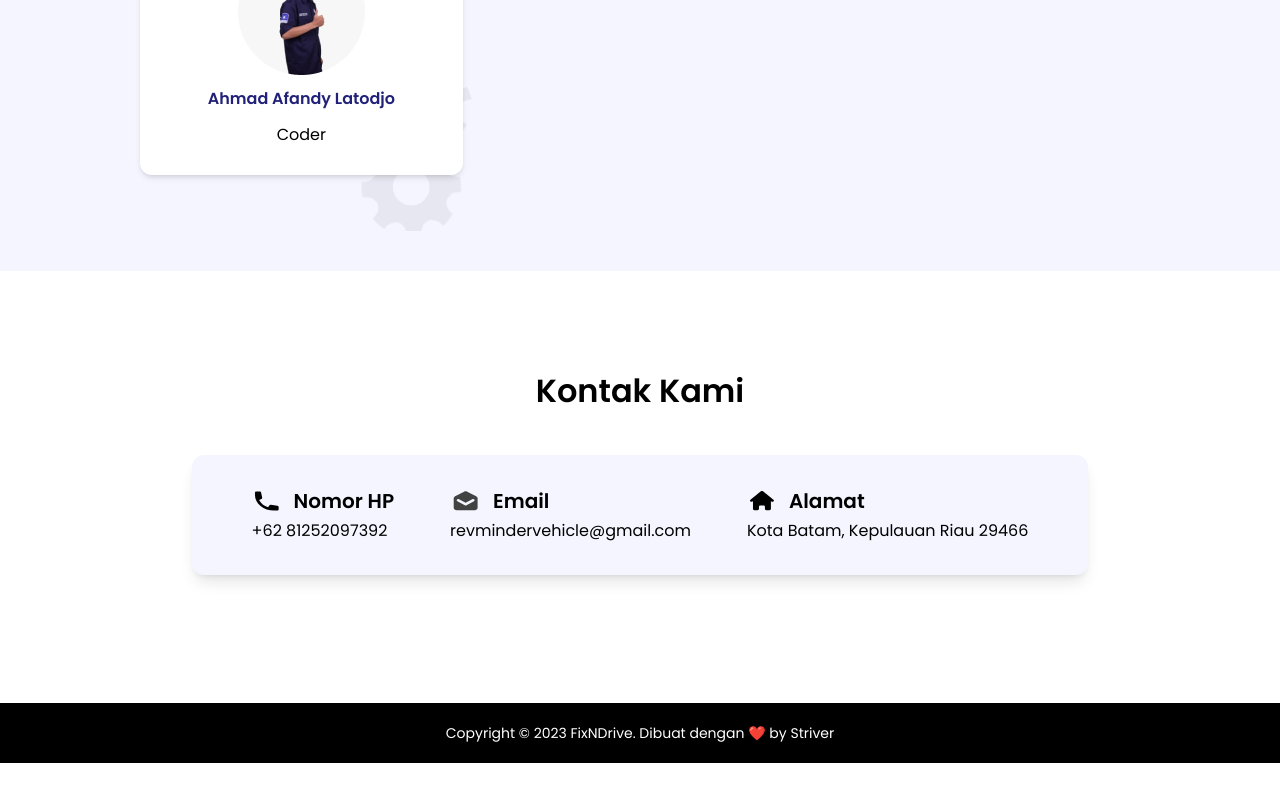
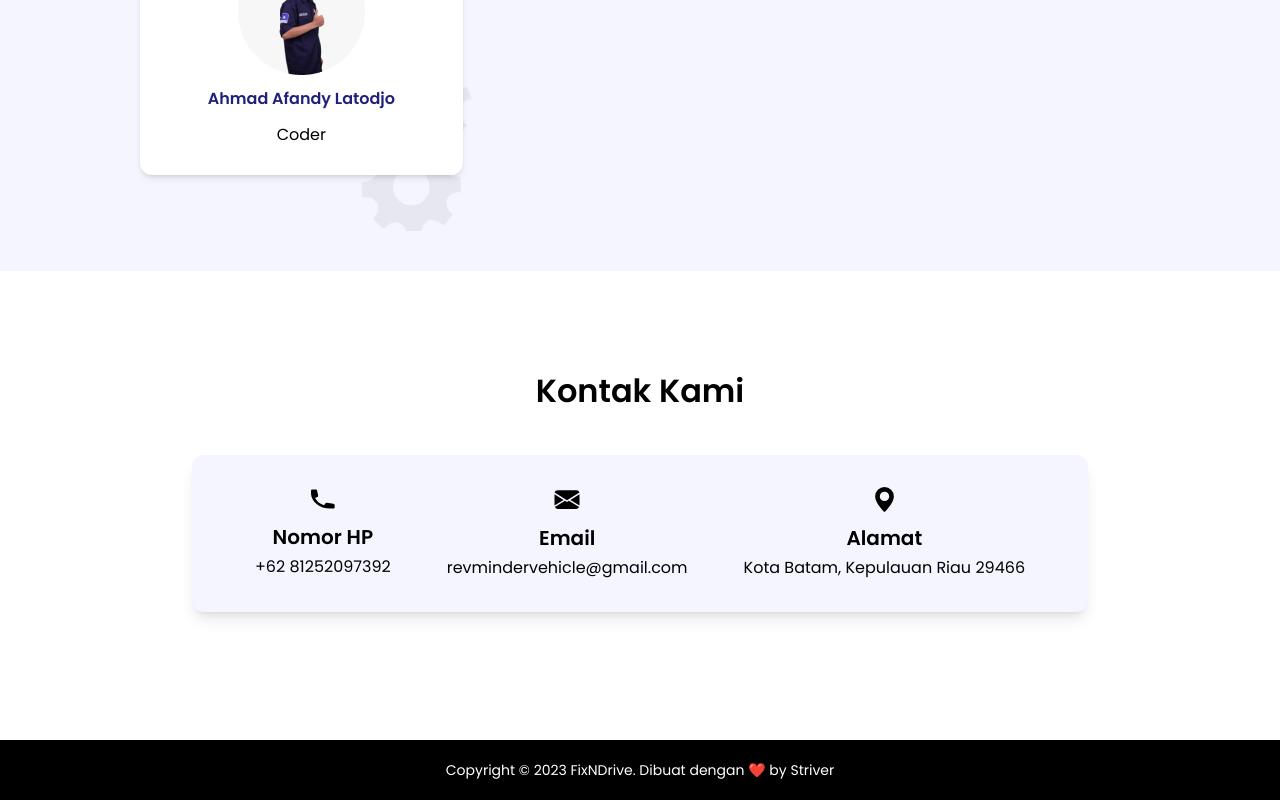
Before and after one commit to dwinandar/RevMinder, a React (Vite) app: page / in a window 1280 px wide. Shown: the part 5048-5848 px from the top of the page. Before the commit the page ends 5811 px from the top, so only its background shows below. Built offline with nearby package versions, Linux system fonts and the light colour scheme.

Commit message:
Merapihkan dan merubah icon pada menu contact di landing page

```diff
--- a/src/App.jsx
+++ b/src/App.jsx
@@ -3,13 +3,17 @@ import Home from "./pages/Home";
 import Dashboard from "./components/Dashboard";
 import { useState } from "react";
 import ListMotor from "./components/ListMotor";
-import ListMobil from "./components/ListMobil"
+import ListMobil from "./components/ListMobil";
+import Test from "./components/Test";
+
 
 export default function App() {
   return (
     <main className='w-full mx-auto'>
       <Routes>
         <Route path='/' element={<Home />} />
+
+        <Route path="/test" element={<Test />} />
 
         <Route path='/dashboard/*' element={<Dashboard />} />
 
--- a/src/components/Contact.jsx
+++ b/src/components/Contact.jsx
@@ -11,21 +11,21 @@ const Contact = () => {
       <div className='flex md:justify-center flex-wrap bg-[#F5F5FF] gap-10 md:gap-14 rounded-xl p-8 shadow-lg shadow-black/10 mb-32 max-w-4xl mx-auto'>
 
         <div>
-          <div className='flex gap-3 pb-1'>
+          <div className='flex flex-col gap-3 pb-1 items-center'>
             <img src={phoneIcon} alt='phone-icon' />
             <h2 className='text-xl font-semibold'>Nomor HP</h2>
           </div>
           <p>+62 81252097392</p>
         </div>
         <div>
-          <div className='flex gap-3 pb-1'>
+          <div className='flex flex-col gap-3 pb-1 items-center'>
             <img src={emailIcon} alt='email-icon' />
             <h2 className='text-xl font-semibold'>Email</h2>
           </div>
           <p>revmindervehicle@gmail.com</p>
         </div>
         <div>
-          <div className='flex gap-3 pb-1'>
+          <div className='flex flex-col gap-3 pb-1 items-center'>
             <img src={homeIcon} alt='home-icon' />
             <h2 className='text-xl font-semibold'>Alamat</h2>
           </div>
--- /dev/null
+++ b/src/components/Test.jsx
@@ -0,0 +1,27 @@
+import React from 'react'
+import Sidebar from './Sidebar'
+import NavDashboard from './NavDashboard'
+
+const Test = () => {
+  return (
+    <div>
+
+      <NavDashboard />
+
+
+      <h1 className='absolute mt-auto ml-80'>Test</h1>
+
+
+
+      <Sidebar />
+
+
+
+
+
+
+    </div>
+  )
+}
+
+export default Test
```
Also changed, not shown: src/assets/home-contact.svg, src/assets/mail-open-contact.svg.
